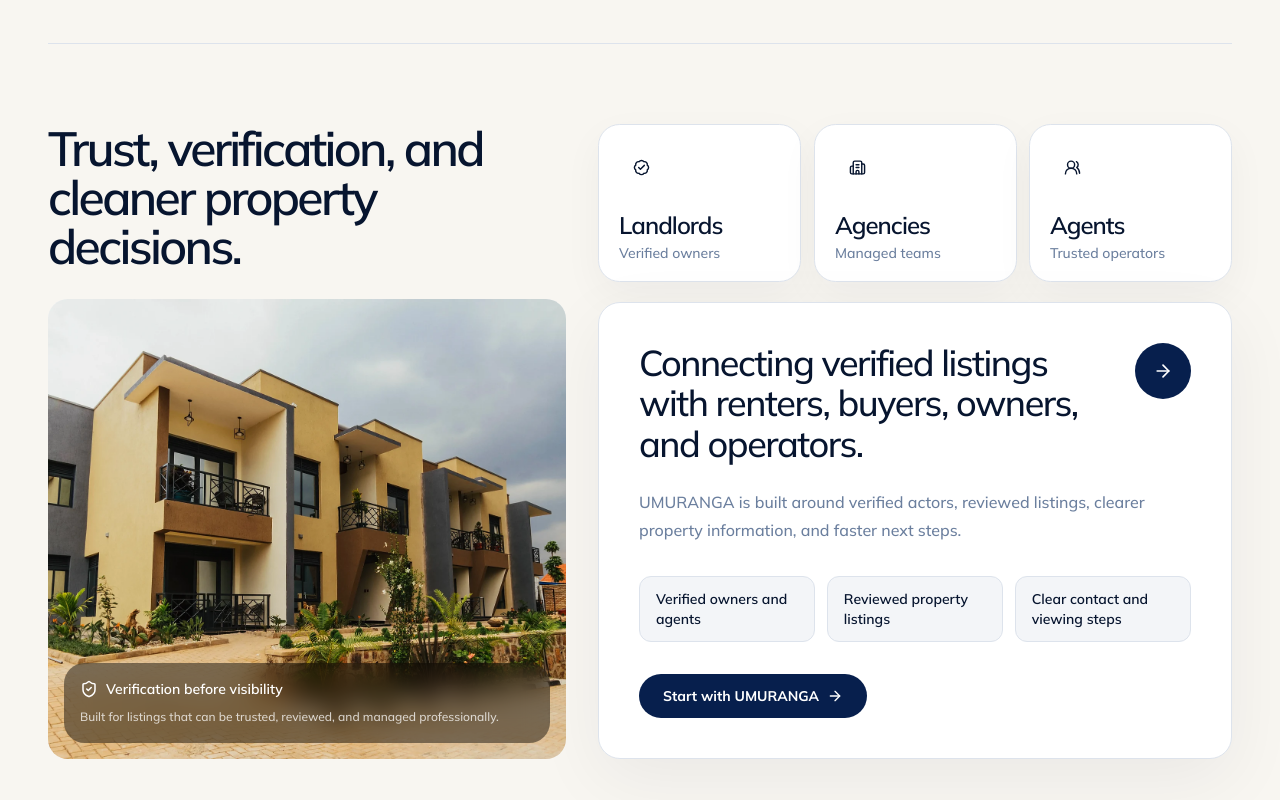
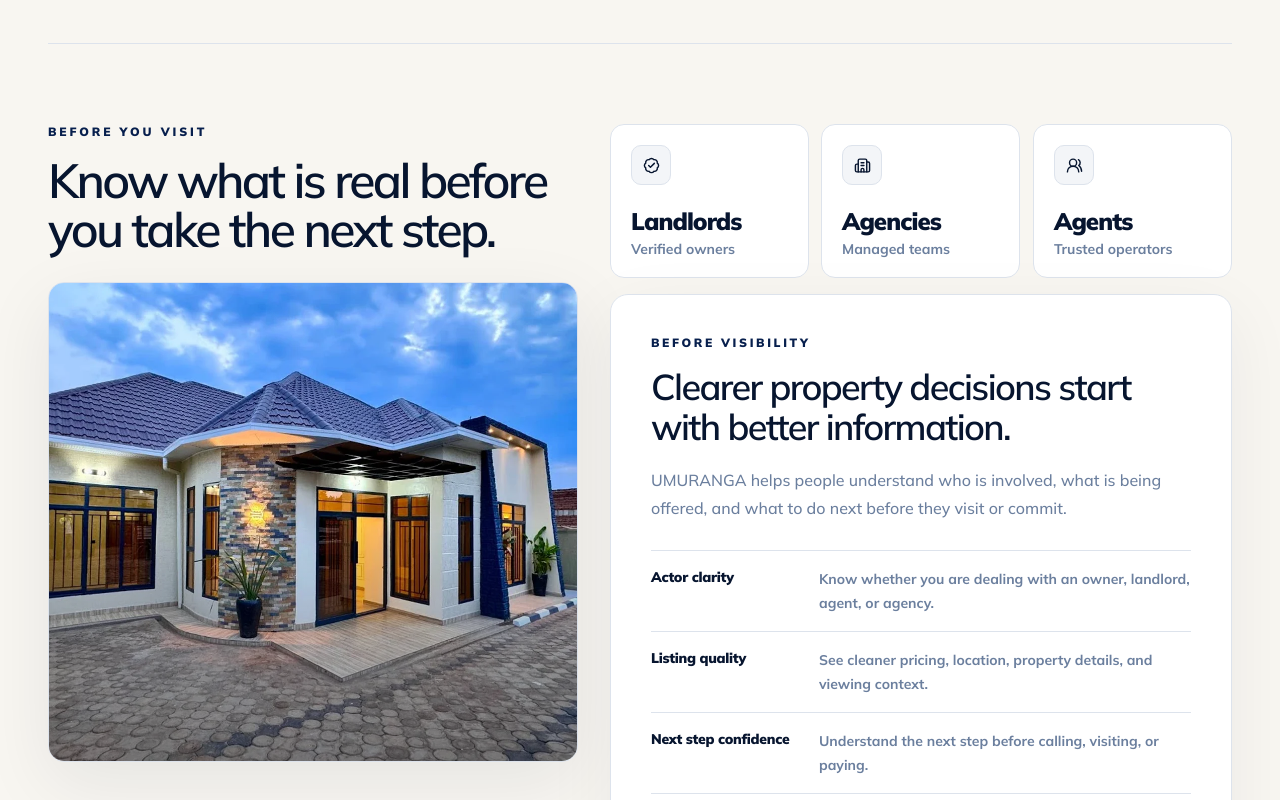
Before and after one commit to rurangwaluc/umuranga, a Next.js app in the folder apps/web/: page / in a window 1280 px wide. Shown: the part 2580-3380 px from the top of the page. Built offline with nearby package versions, Linux system fonts and the light colour scheme.

Commit message:
Refine trust section visual and copy

```diff
--- a/apps/web/src/app/page.tsx
+++ b/apps/web/src/app/page.tsx
@@ -297,93 +297,84 @@
 
           <ScrollReveal className="mt-16 sm:mt-20" staggerChildren>
             <section className="border-t border-[var(--line)] pt-14 sm:pt-16 lg:pt-20">
-            <div className="grid gap-8 xl:grid-cols-[0.9fr_1.1fr]">
+              <div className="grid gap-8 xl:grid-cols-[0.92fr_1.08fr] xl:items-stretch">
                 <div className="reveal-child">
+                  <p className="text-xs font-black uppercase tracking-[0.24em] text-[var(--primary)] dark:text-white/58">
+                    Before you visit
+                  </p>
 
-                <h2 className="max-w-xl text-3xl font-semibold leading-[1.02] tracking-[-0.055em] sm:text-4xl lg:text-5xl">
-                  Trust, verification, and cleaner property decisions.
+                  <h2 className="mt-4 max-w-xl text-3xl font-semibold leading-[1.02] tracking-[-0.055em] sm:text-4xl lg:text-5xl">
+                    Know what is real before you take the next step.
                   </h2>
 
-                <div className="relative mt-7 h-[300px] overflow-hidden rounded-[20px] bg-[var(--soft)] sm:h-[360px] lg:h-[420px] xl:h-[460px]">
+                  <div className="relative mt-7 h-[340px] overflow-hidden rounded-[16px] border border-[var(--line)] bg-[var(--soft)] shadow-[0_22px_70px_rgba(7,21,47,0.08)] dark:shadow-none sm:h-[420px] xl:h-[480px]">
                     <Image
-                    src="/images/home/trust-verified-property.webp"
-                    alt="Verified premium property in Rwanda"
+                      src="/images/home/trust-property-real.webp"
+                      alt="Verified property listing on UMURANGA"
                       fill
                       sizes="(max-width: 1280px) 100vw, 42vw"
                       className="object-cover object-center"
                     />
+                    <div className="absolute inset-0 bg-gradient-to-t from-black/40 via-transparent to-transparent" />
 
-                  <div className="absolute inset-x-4 bottom-4 rounded-[1.3rem] bg-black/45 p-4 text-white backdrop-blur-md">
-                    <div className="flex items-center gap-2">
-                      <ShieldCheck size={18} />
-                      <p className="text-sm font-semibold">
-                        Verification before visibility
-                      </p>
-                    </div>
-                    <p className="mt-2 text-xs leading-5 text-white/75">
-                      Built for listings that can be trusted, reviewed, and
-                      managed professionally.
-                    </p>
-                  </div>
+
                   </div>
                 </div>
 
-              <div className="grid content-start gap-5">
+                <div className="grid content-start gap-4">
                   <div className="grid grid-cols-3 gap-2 sm:gap-3">
                     {operatorCards.map((item) => (
                       <div
                         key={item.title}
-                      className="reveal-child rounded-[1.1rem] border border-[var(--line)] bg-[var(--card)] p-3 text-center shadow-[0_14px_40px_rgba(7,21,47,0.045)] transition dark:shadow-none sm:rounded-[1.35rem] sm:p-5 sm:text-left"
+                        className="reveal-child rounded-[14px] border border-[var(--line)] bg-[var(--card)] p-4 transition hover:-translate-y-0.5 hover:border-[var(--primary)]/25 hover:shadow-[0_16px_42px_rgba(7,21,47,0.07)] dark:bg-[#15171C] dark:hover:border-white/18 dark:hover:shadow-none sm:p-5"
                       >
-                      <div className="mx-auto mb-3 flex h-9 w-9 items-center justify-center rounded-full bg-[var(--card)] text-[var(--foreground)] sm:mx-0 sm:mb-5 sm:h-11 sm:w-11">
+                        <div className="mb-5 flex h-10 w-10 items-center justify-center rounded-[10px] border border-[var(--line)] bg-[var(--soft)] text-[var(--foreground)] dark:border-white/10 dark:bg-white/[0.04]">
                           <item.icon size={17} />
                         </div>
-                      <p className="text-sm font-semibold tracking-[-0.03em] sm:text-2xl sm:tracking-[-0.04em]">
+                        <p className="text-sm font-black tracking-[-0.03em] sm:text-2xl sm:tracking-[-0.04em]">
                           {item.title}
                         </p>
-                      <p className="mt-1 text-[10px] font-medium leading-4 text-[var(--muted)] sm:text-sm">
+                        <p className="mt-1 text-[10px] font-bold leading-4 text-[var(--muted)] sm:text-sm">
                           {item.label}
                         </p>
                       </div>
                     ))}
                   </div>
 
-                <div className="reveal-child rounded-[22px] border border-[var(--line)] bg-[var(--card)] p-6 shadow-[0_20px_70px_rgba(7,21,47,0.06)] dark:shadow-none sm:p-8 lg:p-10">
-                  <div className="mb-6 flex flex-col gap-4 sm:flex-row sm:items-start sm:justify-between">
-                    <div>
-                      <h3 className="max-w-2xl text-2xl font-medium leading-[1.12] tracking-[-0.04em] sm:text-3xl lg:text-4xl">
-                        Connecting verified listings with renters, buyers, owners, and operators.
-                      </h3>
-                    </div>
-
-                    <div className="flex h-14 w-14 shrink-0 items-center justify-center rounded-full bg-[var(--primary)] text-white dark:border dark:border-white/14 dark:bg-[#071F4D] dark:text-white">
-                      <ArrowRight size={20} />
-                    </div>
-                  </div>
-
-                  <p className="max-w-3xl text-sm leading-7 text-[var(--muted)] sm:text-base">
-                    UMURANGA is built around verified actors, reviewed listings, clearer
-                    property information, and faster next steps.
+                  <div className="reveal-child rounded-[18px] border border-[var(--line)] bg-[var(--card)] p-6 shadow-[0_20px_70px_rgba(7,21,47,0.06)] dark:bg-[#15171C] dark:shadow-none sm:p-8 lg:p-10">
+                    <p className="text-xs font-black uppercase tracking-[0.22em] text-[var(--primary)] dark:text-white/58">
+                      Before visibility
                     </p>
 
-                  <div className="mt-8 grid gap-3 sm:grid-cols-3">
+                    <h3 className="mt-4 max-w-2xl text-2xl font-semibold leading-[1.1] tracking-[-0.045em] sm:text-3xl lg:text-4xl">
+                      Clearer property decisions start with better information.
+                    </h3>
+
+                    <p className="mt-5 max-w-3xl text-sm leading-7 text-[var(--muted)] sm:text-base">
+                      UMURANGA helps people understand who is involved, what is being offered,
+                      and what to do next before they visit or commit.
+                    </p>
+
+                    <div className="mt-7 divide-y divide-[var(--line)] border-y border-[var(--line)]">
                       {[
-                      "Verified owners and agents",
-                      "Reviewed property listings",
-                      "Clear contact and viewing steps",
-                    ].map((item) => (
-                      <div
-                        key={item}
-                        className="rounded-[12px] border border-[var(--line)] bg-[var(--soft)] px-4 py-3 text-sm font-semibold"
-                      >
-                        {item}
+                        ["Actor clarity", "Know whether you are dealing with an owner, landlord, agent, or agency."],
+                        ["Listing quality", "See cleaner pricing, location, property details, and viewing context."],
+                        ["Next step confidence", "Understand the next step before calling, visiting, or paying."],
+                      ].map(([title, text]) => (
+                        <div key={title} className="grid gap-2 py-4 sm:grid-cols-[160px_minmax(0,1fr)]">
+                          <p className="text-sm font-black tracking-[-0.02em]">
+                            {title}
+                          </p>
+                          <p className="text-sm font-bold leading-6 text-[var(--muted)]">
+                            {text}
+                          </p>
                         </div>
                       ))}
                     </div>
 
                     <Link
                       href="/signup"
-                    className="mt-8 inline-flex items-center gap-2 whitespace-nowrap rounded-full bg-[var(--primary)] px-6 py-3 text-sm font-bold text-white transition dark:border dark:border-white/14 dark:bg-[#071F4D] dark:text-white dark:hover:bg-[#0A2A66]"
+                      className="mt-8 inline-flex h-12 items-center gap-2 whitespace-nowrap rounded-[9px] bg-[var(--primary)] px-5 text-sm font-bold text-white transition hover:-translate-y-0.5 hover:bg-[var(--primary-dark)] dark:border dark:border-white/14 dark:bg-[#071F4D] dark:text-white dark:hover:bg-[#0A2A66]"
                     >
                       Start with UMURANGA
                       <ArrowRight size={16} />
@@ -393,8 +384,6 @@
               </div>
             </section>
           </ScrollReveal>
-
-
 </div>
 
           <SiteFooter />
```
Also changed, not shown: apps/web/public/images/home/trust-property-real.webp (added). Lines whose indentation alone changed are shown as unchanged.
